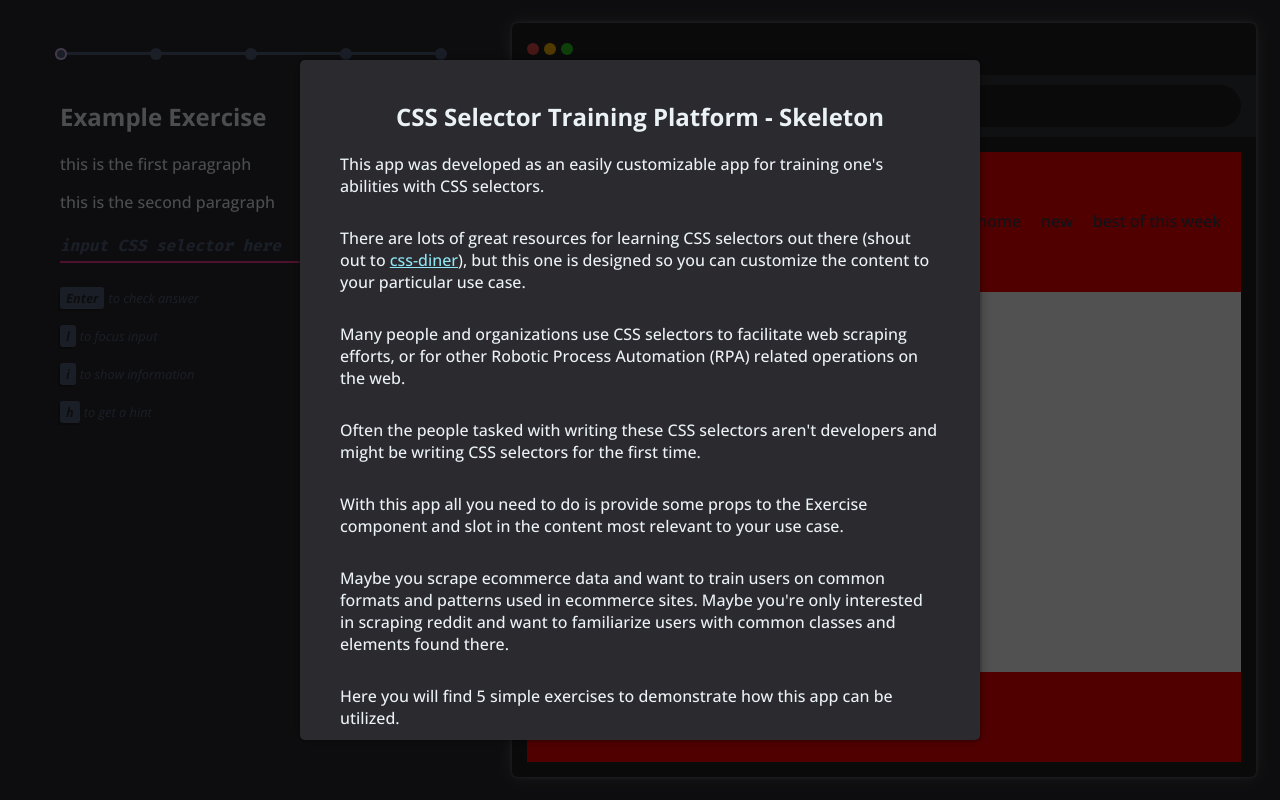
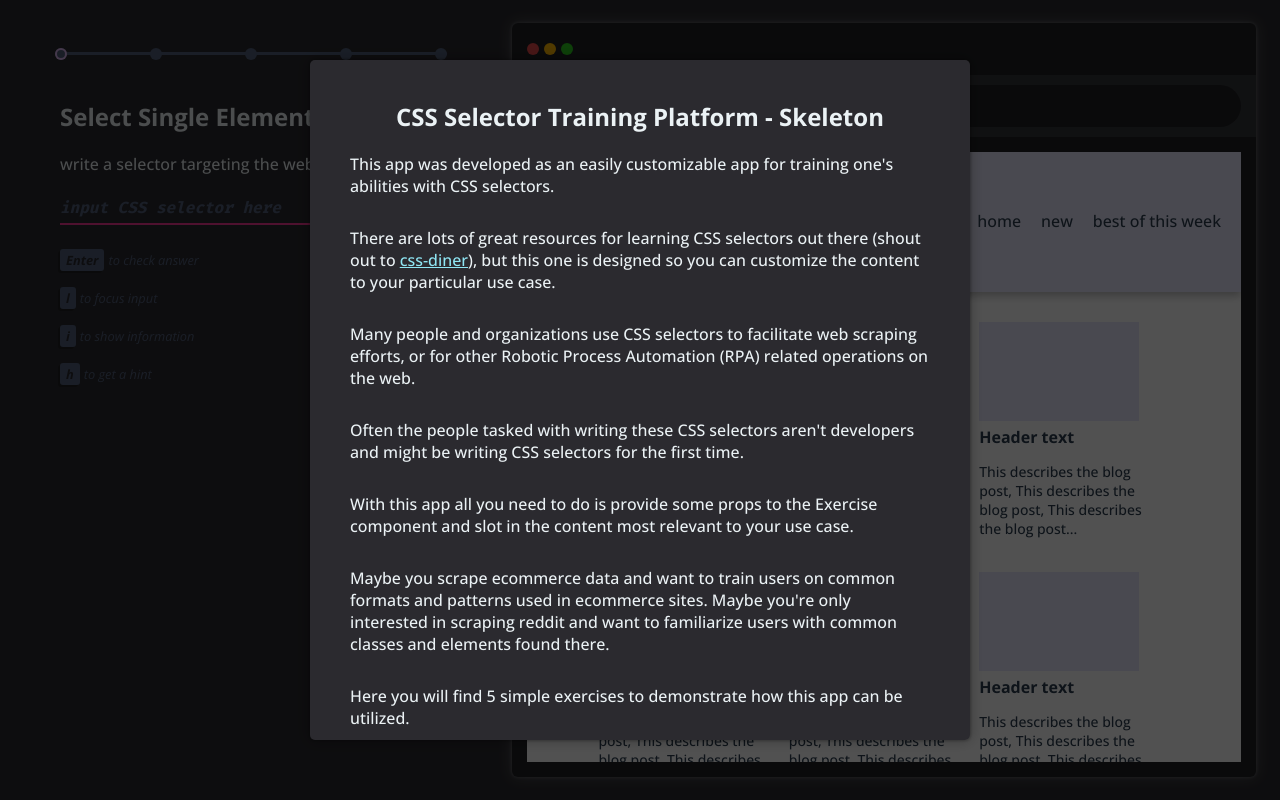
Before and after one commit to scootyboots/css-selector-training-platform, a Vue app: page /example-exercise/single in a window 1280 px wide. Built offline with nearby package versions, Linux system fonts and the light colour scheme.

Commit message:
add actual content for first two exercises

```diff
--- a/src/components/BlogPost.vue
+++ b/src/components/BlogPost.vue
@@ -3,12 +3,31 @@
 </script>
 
 <template>
- <div class="Blog-post">
-   <div class="Blog-post__header">Header text</div>
-   <div class="Blog-post__description">This describes the blog post</div>
- </div>
+  <div class="Blog-post">
+    <img class="Blog-post__img" src="../assets/placeholder.png" alt="placeholder">
+    <div class="Blog-post__header">Header text</div>
+    <p class="Blog-post__description">This describes the blog post, This describes the blog post, This describes the blog post...</p>
+  </div>
 </template>
 
 <style>
-
+.Blog-post {
+  margin-right: 2rem;
+}
+.Blog-post__img {
+  width: 16rem;
+}
+.Blog-post__header {
+  font-size: 1.6rem;
+  font-weight: 700;
+  cursor: pointer;
+}
+.Blog-post__description {
+  font-size: 1.4rem;
+}
+@media (max-width: 1090px) {
+  h1 {
+    font-size: 2rem;
+  }
+}
 </style>
--- a/src/components/Browser.vue
+++ b/src/components/Browser.vue
@@ -111,6 +111,7 @@ defineProps<{url: string}>()
   min-width: 650px;
   min-height: 600px; */
   height: var(--browser-height);
+  max-width: var(--browser-width);
   /* width: var(--browser-width); */
   overflow: auto;
   background-color: white;
--- a/src/components/Exercise.vue
+++ b/src/components/Exercise.vue
@@ -6,6 +6,7 @@ import Modal from './Modal.vue'
 
 
 interface ExerciseProps {
+  promptHeader: string
   explanationArray: string[]
   correctSelectors: string[]
   selectAll: boolean
@@ -81,7 +82,7 @@ onMounted(() => {
     <div class="two-pain-grid__left">
       <div class="two-pain-grid__left-container">
         <Prompt
-          header="Example Exercise"
+          :header="promptHeader"
           :explanation-array="explanationArray"
           input-placeholder="input CSS selector here"
           :correct-selectors="correctSelectors"
@@ -175,6 +176,10 @@ onMounted(() => {
     margin: 8rem 1rem 1rem 1rem
   }
 
+  .two-pain-grid__right-container {
+    margin-top: 1.8rem;
+  }
+
   .Prompt {
     margin-bottom: 4rem;
   }
--- a/src/components/Modal.vue
+++ b/src/components/Modal.vue
@@ -51,7 +51,7 @@ const screenWidth = window.innerWidth
   /* display: flex; */
   overflow: auto;
   width: 50%;
-  max-width: 70rem;
+  max-width: 62rem;
   max-height: 80vh;
   margin: 0 auto;
   padding: 2rem;
--- a/src/components/SiteWithHeaderAndFooter.vue
+++ b/src/components/SiteWithHeaderAndFooter.vue
@@ -40,6 +40,7 @@ header {
   display: flex;
   justify-content: space-between;
   margin-bottom: 3rem;
+  box-shadow: 0px 4px 8px 0px rgba(0,0,0,0.25);
 }
 
 nav {
--- a/src/components/training_sites/Blog.vue
+++ b/src/components/training_sites/Blog.vue
@@ -4,9 +4,13 @@ import BlogPost from '../BlogPost.vue'
 </script>
 
 <template>
-<SiteWithHeaderAndFooter header="#1 music blog" :nav-links="['home', 'new', 'best of this week']" primary-color="red">
+<SiteWithHeaderAndFooter header="#1 music blog" :nav-links="['home', 'new', 'best of this week']" primary-color="lavender" text-color="white">
   <div class="Blog-posts">
     <BlogPost/>
+    <BlogPost/>
+    <BlogPost/>
+  </div>
+  <div class="Blog-posts">
     <BlogPost/>
     <BlogPost/>
     <BlogPost/>
@@ -15,5 +19,8 @@ import BlogPost from '../BlogPost.vue'
 </template>
 
 <style>
-
+.Blog-posts {
+  display: flex;
+  margin-bottom: 2rem;
+}
 </style>
--- a/src/exercises/ExampleAll.vue
+++ b/src/exercises/ExampleAll.vue
@@ -1,5 +1,6 @@
 <script setup lang="ts">
 import Exercise from '../components/Exercise.vue'
+import Blog from '../components/training_sites/Blog.vue'
 import TrainingSite2 from '../components/training_sites/TrainingSite2.vue';
 import ExampleAllModalContent from '../components/modal_content/ExampleAllModalContent.vue';
 
@@ -7,19 +8,19 @@ import ExampleAllModalContent from '../components/modal_content/ExampleAllModalC
 
 <template>
  <Exercise
+  prompt-header="Select All Elements"
   :explanation-array="[
-    'this is the first paragraph',
-    'this is the second paragraph'
+    'Now write one selector that hits the header text of each blog post',
     ]"
-  :correct-selectors="['.browser__page-content p']"
+  :correct-selectors="['.browser__page-content .Blog-post__header']"
   :select-all="true"
   browser-url="www.example.biz/all"
   :modal-default-display="true"
   :allow-modal-toggle="true"
-  hint="try harder"
+  hint="look towards the first div in each Blog-post"
   >
     <template #training-site>
-      <TrainingSite2 />
+      <Blog />
     </template>
     <template #modal-content>
       <ExampleAllModalContent />
--- a/src/exercises/ExampleSingle.vue
+++ b/src/exercises/ExampleSingle.vue
@@ -6,16 +6,16 @@ import Blog from '../components/training_sites/Blog.vue';
 
 <template>
  <Exercise
+  prompt-header="Select Single Element"
   :explanation-array="[
-    'this is the first paragraph',
-    'this is the second paragraph'
+    'write a selector targeting the website\'s header text',
     ]"
-  :correct-selectors="['.browser__page-content p']"
+  :correct-selectors="['.browser__page-content h1']"
   :select-all="false"
   browser-url="www.example.biz/single"
   :modal-default-display="true"
   :allow-modal-toggle="true"
-  hint='<p> elements inside a <div> with the class "browser__page-content"'
+  hint="you'll want to select the <h1> element inside of the <header>"
   >
     <template #training-site>
       <Blog />
```
Also changed, not shown: src/assets/placeholder.png (added).
